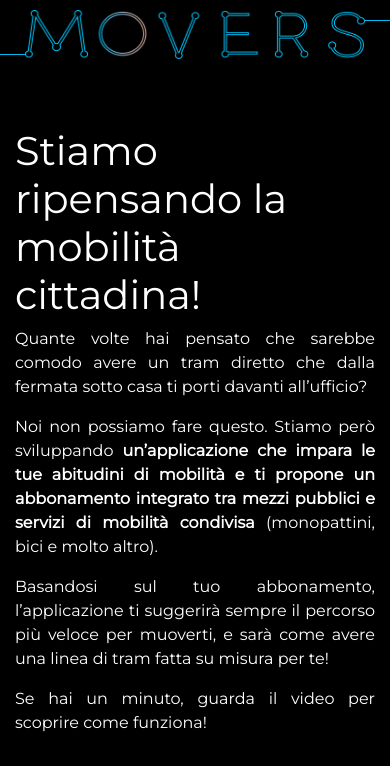
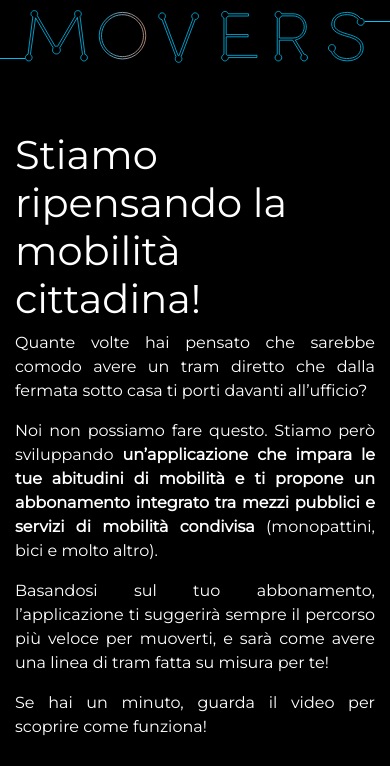
Before and after one commit to moversapp/moversapp.github.io, a plain HTML site: page index.html in a window 390 px wide. Shown: the top 766 px of the page. Drawn offline with nearby package versions, Linux system fonts and the light colour scheme; grey boxes are pictures that could not be loaded.

Commit message:
Changed logo with svg version

```diff
--- a/styles.css
+++ b/styles.css
@@ -10,7 +10,7 @@ div {
 #logo > div {
 	background-position: center;
 	background-repeat: no-repeat;
-	background-size: 100% 100px;
+	background-size: 100% 100%;
 	padding: 0;
 }
 #logo>div:nth-child(1) {
@@ -18,46 +18,38 @@ div {
 	background-position-y: -10px;
 }
 #logo>div:nth-child(2) {
-	background-image: url('./logo_center.png');
+	background-image: url('./logo_center.svg');
 	padding: 0;
 	width: 702px;
-	height: 100px;
+	height: 109px;
 }
 #logo>div:nth-child(3) {
 	background-image: url('./logo_right.png');
-	background-position-y: 21px;
+	background-position-y: 23px;
 }
 @media only screen and (max-width: 1200px) {
-	#logo > div {
-		background-size: 100% 70px;
-	}
 	#logo>div:nth-child(2) {
 		width: 490px;
-		height: 70px;
-		background-size: 100% 70px;
+		height: 76px;
 	}
 	#logo>div:nth-child(1) {
 		background-position-y: -6px;
 	}
 	#logo>div:nth-child(3) {
-		background-position-y: 15px;
+		background-position-y: 16px;
 	}
 }
 
 @media only screen and (max-width: 490px) {
-	#logo > div {
-		background-size: 100% 49px;
-	}
 	#logo>div:nth-child(2) {
 		width: 340px;
-		height: 49px;
-		background-size: 100% 49px;
+		height: 53px;
 	}
 	#logo>div:nth-child(1) {
 		background-position-y: -4px;
 	}
 	#logo>div:nth-child(3) {
-		background-position-y: 10px;
+		background-position-y: 11px;
 	}
 }
 .margin-bottom-medium {
```
Also changed, not shown: logo_center.png (deleted), logo_center.svg (added).
